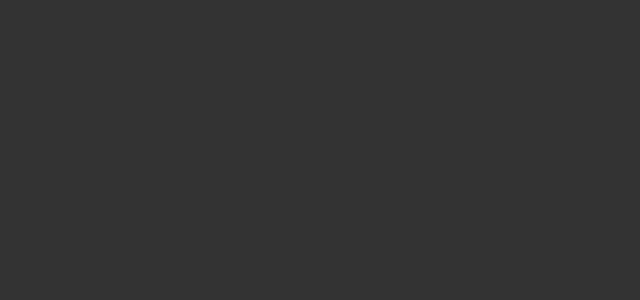
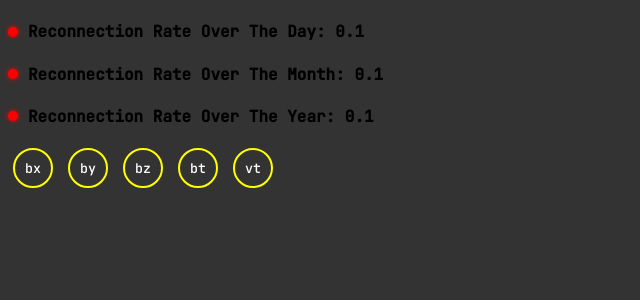
Before and after one commit to anikatabassum19/Recon-Solar-Shield, a Svelte app: page /news in a window 1280 px wide. Shown: the top 300 px of the page, without its empty margins (0-640 px from the left). Built offline with nearby package versions, Linux system fonts and the light colour scheme.

Commit message:
Add files via upload

```diff
--- a/src/App.svelte
+++ b/src/App.svelte
@@ -5,7 +5,7 @@
   import Index from './routes/index.svelte';
   import Home from './routes/home.svelte';
   import VChart from './routes/v_chart.svelte';
-
+  import News from './routes/news.svelte';
 </script>
 
 <main>
@@ -13,6 +13,6 @@
     <Route path="/" component={Index} />
     <Route path="/home" component={Home} />
     <Route path="/chart" component={VChart} />
-
+    <Route path="/news" component={News}/>
   </Router>
 </main>
--- /dev/null
+++ b/src/routes/news.svelte
@@ -0,0 +1,79 @@
+<script>
+    let magneticReconnectionFrequency = 0.1;
+  </script>
+
+  <main>
+    <section>
+      <h4 class="bullet-point">
+        Reconnection Rate Over The Day: {magneticReconnectionFrequency}
+      </h4>
+      <h4 class="bullet-point">
+        Reconnection Rate Over The Month: {magneticReconnectionFrequency}
+      </h4>
+      <h4 class="bullet-point">
+        Reconnection Rate Over The Year: {magneticReconnectionFrequency}
+      </h4>
+      <div class="options-container">
+        <button class="round-button">bx</button>
+        <button class="round-button">by</button>
+        <button class="round-button">bz</button>
+        <button class="round-button">bt</button>
+        <button class="round-button">vt</button>
+      </div>
+    </section>
+  </main>
+
+  <style>
+    .options-container {
+      display: flex;
+      margin-top: 10px;
+    }
+
+    .round-button {
+      width: 40px;
+      height: 40px;
+      border: 2px solid yellow;
+      border-radius: 50%;
+      margin-right: 10px;
+      color: white;
+      margin-left: 5px;
+      cursor: pointer;
+      transition: box-shadow 0.3s ease-in-out, transform 0.3s ease-in-out;
+    }
+
+    .round-button:hover {
+      box-shadow: 0 0 20px yellow; /* Adjust the glow effect */
+      transform: scale(1.1); /* Adjust the scale effect */
+    }
+
+    .bullet-point {
+      position: relative;
+      padding-left: 20px;
+    }
+
+    .bullet-point::before {
+      content: "";
+      display: inline-block;
+      width: 10px;
+      height: 10px;
+      background-color: red;
+      border-radius: 50%;
+      position: absolute;
+      left: 0;
+      top: 50%;
+      transform: translateY(-50%);
+      animation: glow 1s infinite;
+    }
+
+    @keyframes glow {
+      0% {
+        box-shadow: 0 0 5px red;
+      }
+      50% {
+        box-shadow: 0 0 20px red;
+      }
+      100% {
+        box-shadow: 0 0 5px red;
+      }
+    }
+  </style>
--- a/src/routes/v_chart.svelte
+++ b/src/routes/v_chart.svelte
@@ -1,7 +1,7 @@
 <script>
   import { onMount } from 'svelte';
   import Chart from 'chart.js/auto';
-
+  import News from './news.svelte';
 
   let magnetometerChart;
   let orientationChart;
@@ -191,4 +191,7 @@
   <div class="chart-items">
     <canvas bind:this={orientationChart} id="orientationChart"></canvas>
   </div>
+  <div class="news">
+    <News/>
+  </div>
 </div>
```
